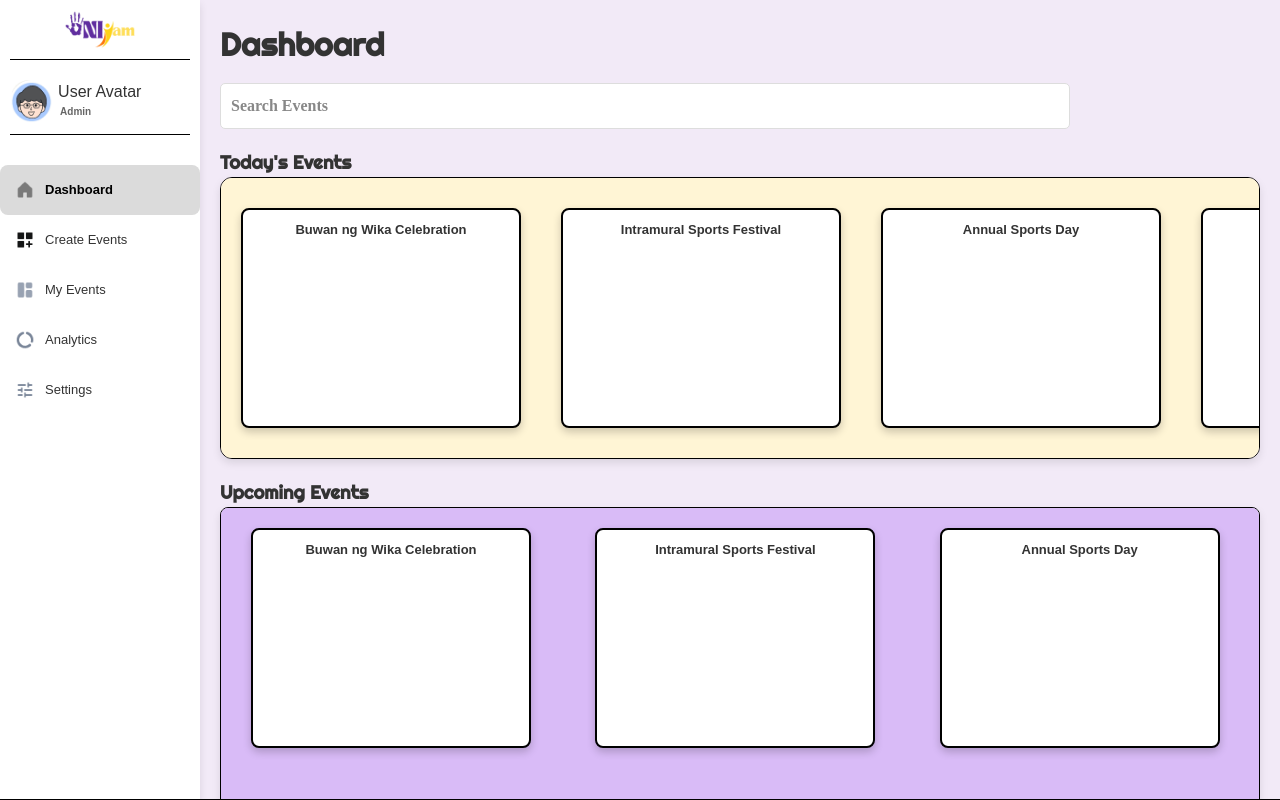
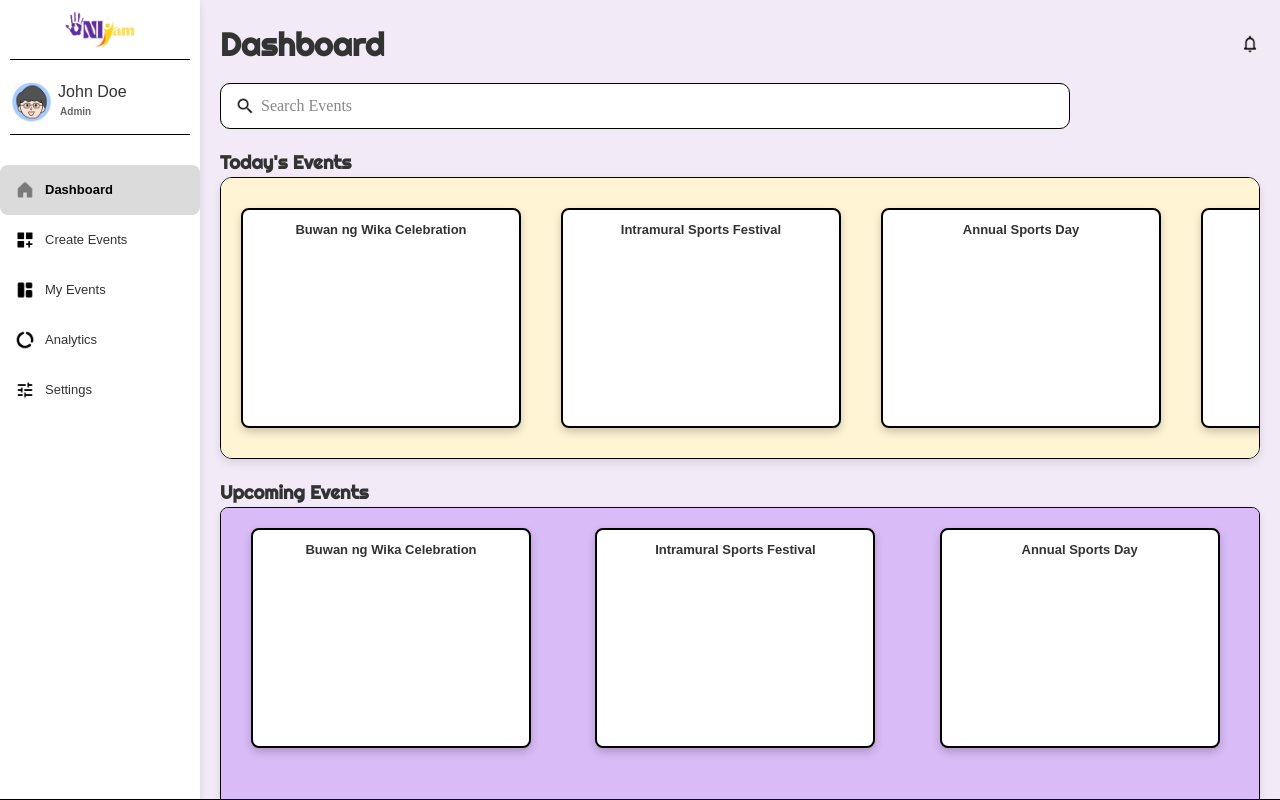
Before and after one commit to rustumsk/EventManagementSystem, a React (Vite) app in the folder frontend/: page / in a window 1280 px wide. Shown: the top 800 px of the page. Built offline with nearby package versions, Linux system fonts and the light colour scheme; a web font is replaced by a local one.

Commit message:
fucking shit

```diff
--- a/frontend/src/pages/SBODashboard.jsx
+++ b/frontend/src/pages/SBODashboard.jsx
@@ -1,4 +1,4 @@
-import { useState } from "react";
+import { useState, useRef } from "react";
 import "../styles/sbodashboard.scss";
 import appImage from "../assets/SBOD_Logos/logo.png";
 import avatarImage from "../assets/SBOD_Logos/Avatar.png";
@@ -7,6 +7,8 @@ import dataImage from "../assets/SBOD_Logos/dashboard.png";
 import houseImage from "../assets/SBOD_Logos/space_dashboard.png";
 import spaceImage from "../assets/SBOD_Logos/data_usage.png";
 import tuneImage from "../assets/SBOD_Logos/tune.png";
+import notifImage from "../assets/SBOD_Logos/notifications.png";
+import searchImage from "../assets/SBOD_Logos/search.png";
 
 const images = {
   logo: appImage,
@@ -16,9 +18,21 @@ const images = {
   house: houseImage,
   space: spaceImage,
   tune: tuneImage,
+  notification: notifImage,
+  search: searchImage,
 };
 
-const events = [
+const todaysEvents = [
+  "Buwan ng Wika Celebration",
+  "Intramural Sports Festival",
+  "Annual Sports Day",
+  "Talent Showcase",
+  "Talent Showcase",
+  "Talent Showcase",
+  "Talent Showcase",
+];
+
+const upcomingEvents = [
   "Buwan ng Wika Celebration",
   "Intramural Sports Festival",
   "Annual Sports Day",
@@ -28,15 +42,40 @@ const events = [
   "Talent Showcase",
   "Talent Showcase",
   "Talent Showcase",
-  "Talent Showcase",
-  "Talent Showcase"
 ];
 
 function SBODashboard() {
   const [activeTab, setActiveTab] = useState("Dashboard");
+  const [searchQuery, setSearchQuery] = useState("");
+  const todayEventsRef = useRef(null); // Ref for the Today's Events container
 
   const handleEventClick = (event) => {
     alert(`You clicked on: ${event}`);
+  };
+
+  const handleNotificationClick = () => {
+    alert("Notification icon clicked");
+  };
+
+  const handleSearchChange = (e) => {
+    setSearchQuery(e.target.value);
+  };
+
+  // Filter events based on search query
+  const filteredTodaysEvents = todaysEvents.filter(event =>
+    event.toLowerCase().includes(searchQuery.toLowerCase())
+  );
+
+  const filteredUpcomingEvents = upcomingEvents.filter(event =>
+    event.toLowerCase().includes(searchQuery.toLowerCase())
+  );
+
+  // Handle wheel scrolling for horizontal scrolling
+  const handleWheelScroll = (e) => {
+    if (todayEventsRef.current) {
+      todayEventsRef.current.scrollLeft += e.deltaY; // Scroll horizontally based on vertical wheel movement
+      e.preventDefault(); // Prevent default scrolling behavior (vertical scroll)
+    }
   };
 
   return (
@@ -57,7 +96,7 @@ function SBODashboard() {
             flexDirection: "column",
             marginLeft: 5
           }}>
-            <span>User Avatar</span>
+            <span>John Doe</span>
             <span className="sbod-role" style={{ marginLeft: 2}}>Admin</span>
           </div>
         </div>
@@ -104,30 +143,76 @@ function SBODashboard() {
             <header className="sbod-header">
               <h1 style={{
                 marginBottom: 15,
-                fontFamily: "Righteous"
-              }}> Dashboard </h1>
+                fontFamily: "Righteous",
+                display: "flex",
+                alignItems: "center",
+                justifyContent: "space-between",
+                width: "100%"
+              }}>
+                Dashboard
+                <img
+                  src={images.notification}
+                  alt="Notification Icon"
+                  style={{
+                    width: "20px",
+                    height: "20px",
+                    cursor: "pointer",
+                  }}
+                  onClick={handleNotificationClick}
+                />
+              </h1>
+              {/* Search Section */}
+              <div style={{ position: "relative", width: "100%" }}>
+                <img
+                  src={images.search}
+                  alt="Search Icon"
+                  style={{
+                    position: "absolute",
+                    left: "15px",
+                    top: "50%",
+                    transform: "translateY(-50%)",
+                    width: "20px",
+                    height: "20px",
+                    pointerEvents: "none",  // Disable click on icon
+                  }}
+                />
                 <input
                   type="text"
                   placeholder="Search Events"
+                  value={searchQuery}
+                  onChange={handleSearchChange}
                   style={{
                     fontFamily: "Outfit",
-                  fontWeight: "bold",
-                  width: 850,
+                    width: "850px",
+                    paddingLeft: "40px",
+                    border: "1px solid black",
+                    borderRadius: "10px",
                   }}
                 />
+              </div>
             </header>
             <section className="sbod-events">
               <h3 style={{ fontFamily: "Righteous" }}>Today's Events</h3>
-              {/* Todays Events Main Container */}
-              <div className="sbod-tevent-cards">
+              {/* Today's Event Main Container */}
+              <div
+                className="sbod-tevent-cards"
+                ref={todayEventsRef} // Attach ref here
+                onWheel={handleWheelScroll} // Add wheel event handler
+              >
                 {/* Today's Event cards */}
-                {events.map((event, index) => (
+                {filteredTodaysEvents.length > 0 ? (
+                  filteredTodaysEvents.map((event, index) => (
                     <div
                       key={index}
                       className="sbod-tevent-items"
-                    onClick={() => handleEventClick(event)}  // Added onClick handler
-                  > {event} </div>
-                ))}
+                      onClick={() => handleEventClick(event)}
+                    >
+                      {event}
+                    </div>
+                  ))
+                ) : (
+                  <div className="no-events">Sir None</div>
+                )}
               </div>
               <h3 style={{
                 fontFamily: "Righteous",
@@ -136,13 +221,19 @@ function SBODashboard() {
               {/* Upcoming Events Main Container */}
               <div className="sbod-uevent-cards">
                 {/* Event cards */}
-                {events.map((event, index) => (
+                {filteredUpcomingEvents.length > 0 ? (
+                  filteredUpcomingEvents.map((event, index) => (
                     <div
                       key={index}
                       className="sbod-uevent-items"
                       onClick={() => handleEventClick(event)}
-                  > {event} </div>
-                ))}
+                    >
+                      {event}
+                    </div>
+                  ))
+                ) : (
+                  <div className="no-events">Sir None</div>
+                )}
               </div>
             </section>
           </div>
--- a/frontend/src/styles/sbodashboard.scss
+++ b/frontend/src/styles/sbodashboard.scss
@@ -2,9 +2,7 @@
 .sbod-container {
   display: flex;
   height: 100vh;
-  width: 100vw;
   background-color: #f2eaf7;
-  overflow: hidden;
   box-sizing: border-box;
 }
 
@@ -37,7 +35,7 @@
     margin-bottom: 30px;
     padding: 10px 0;
     width: 90%;
-    height: 65px; /* Adjust height */
+    height: 65px; /* pra di mulihok ig hover */
     cursor: pointer;
     border-bottom: 1px solid black;
   }
@@ -92,14 +90,15 @@
   .sbod-nav-item img {
     width: 20px;
     height: 20px;
+    filter: brightness(0);
   }
 
   .sbod-nav-item span {
     opacity: 0;
     visibility: hidden;
-    transition: opacity 0.3s ease, visibility 0s 0.3s; /* Delayed visibility change */
     height: 10px;  /* Ensure the space is always taken up */
     font-size: 13px;
+    transition: opacity 0.3s ease, visibility 0s 0.3s; /* Delayed visibility change */
   }
 
   .sbod-nav-item:hover {
@@ -107,6 +106,7 @@
     color: #ffffff;
     border-radius: 8px;
     transform: scale(1.04); // waw
+    filter: brightness(1);
   }
 }
 
@@ -116,14 +116,17 @@
   transition: opacity 0.3s ease, visibility 0s;
 }
 
+.sbod-nav-item:hover img {
+  filter: brightness(100);
+}
+
 /* Main Content */
 .sbod-main {
   flex: 1;
   padding: 20px;
   overflow: hidden;
-  width: calc(100vw - 60px);
+  height: 100vh;
   box-sizing: border-box;
-  overflow-x: hidden;
 
   .sbod-header input {
     width: 100%;
@@ -248,6 +251,23 @@
     background-color: #f0f0f0;
     transform: scale(1.05); /* Slight zoom effect on hover */
   }
+
+  /* No Events Text */
+  .no-events {
+    display: flex;
+    align-items: center;
+    justify-content: center;
+    font-size: 18px;
+    font-family: 'Outfit', sans-serif;
+    color: #888;
+    padding: 60px;
+    margin: 20px;
+    text-align: center;
+    background-color: #fffdfd;
+    visibility: hidden; // e hidde lng para choy
+    border-radius: 8px;
+    box-shadow: 0 4px 6px rgba(0, 0, 0, 0.1);
+  }
 }
 
 /* Highlight active navigation item */
```
Also changed, not shown: frontend/src/assets/SBOD_Logos/notifications.png (added), frontend/src/assets/SBOD_Logos/search.png (added). Lines whose indentation alone changed are shown as unchanged.
